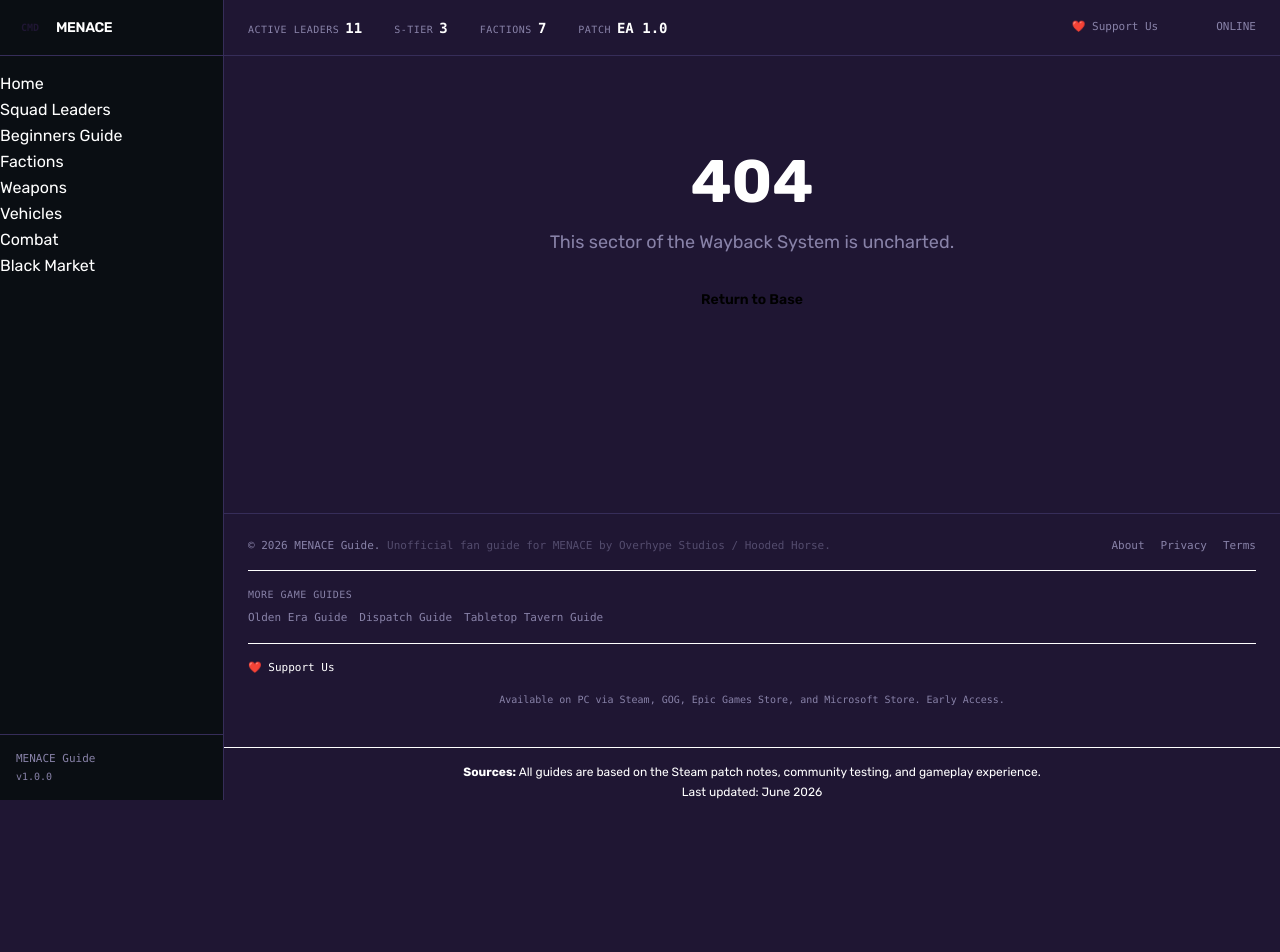
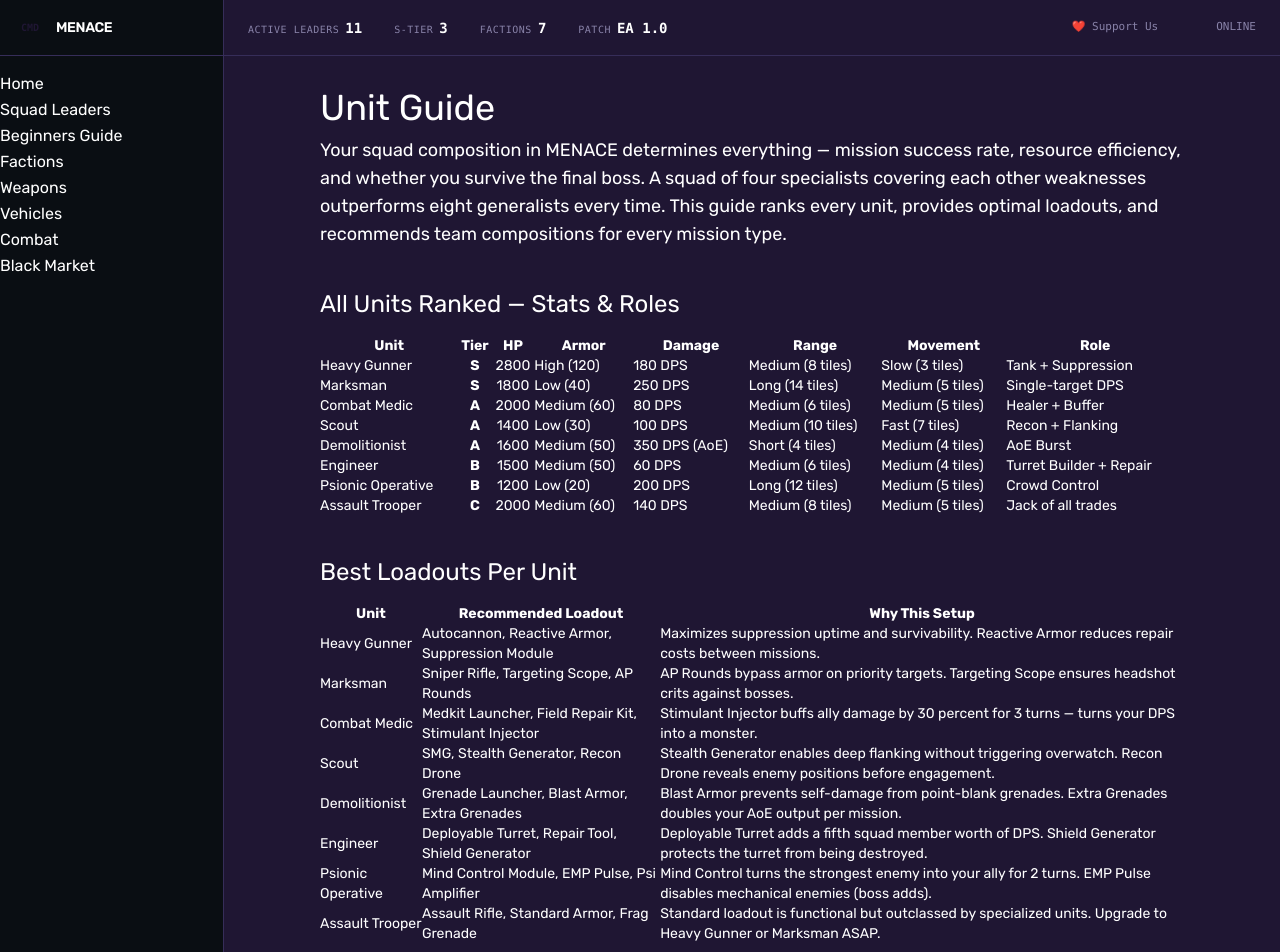
Before and after one commit to ryuuu2020/menace-guide, a Next.js app: page /unit-guide in a window 1280 px wide. Before the commit this address had no page. Shown: the top 952 px of the page. Before the commit the page ends 800 px from the top, so only its background shows below. Built offline with nearby package versions, Linux system fonts and the light colour scheme.

Commit message:
content: daily update July 2 — new guide pages

```diff
--- /dev/null
+++ b/app/unit-guide/page.tsx
@@ -0,0 +1,66 @@
+import Link from "next/link";
+
+export const metadata = {
+  title: "MENACE Unit Guide — All Units Ranked, Stats & Best Loadouts | MENACE Guide",
+  description: "Complete MENACE unit guide with stats, tier rankings, best loadouts, and tactical roles for every unit in the game. Build the optimal squad.",
+};
+
+const units = [
+  { unit: "Heavy Gunner", tier: "S", hp: "2800", armor: "High (120)", damage: "180 DPS", range: "Medium (8 tiles)", movement: "Slow (3 tiles)", role: "Tank + Suppression", loadout: "Autocannon, Reactive Armor, Suppression Module" },
+  { unit: "Marksman", tier: "S", hp: "1800", armor: "Low (40)", damage: "250 DPS", range: "Long (14 tiles)", movement: "Medium (5 tiles)", role: "Single-target DPS", loadout: "Sniper Rifle, Targeting Scope, AP Rounds" },
+  { unit: "Combat Medic", tier: "A", hp: "2000", armor: "Medium (60)", damage: "80 DPS", range: "Medium (6 tiles)", movement: "Medium (5 tiles)", role: "Healer + Buffer", loadout: "Medkit Launcher, Field Repair Kit, Stimulant Injector" },
+  { unit: "Scout", tier: "A", hp: "1400", armor: "Low (30)", damage: "100 DPS", range: "Medium (10 tiles)", movement: "Fast (7 tiles)", role: "Recon + Flanking", loadout: "SMG, Stealth Generator, Recon Drone" },
+  { unit: "Demolitionist", tier: "A", hp: "1600", armor: "Medium (50)", damage: "350 DPS (AoE)", range: "Short (4 tiles)", movement: "Medium (4 tiles)", role: "AoE Burst", loadout: "Grenade Launcher, Blast Armor, Extra Grenades" },
+  { unit: "Engineer", tier: "B", hp: "1500", armor: "Medium (50)", damage: "60 DPS", range: "Medium (6 tiles)", movement: "Medium (4 tiles)", role: "Turret Builder + Repair", loadout: "Deployable Turret, Repair Tool, Shield Generator" },
+  { unit: "Psionic Operative", tier: "B", hp: "1200", armor: "Low (20)", damage: "200 DPS", range: "Long (12 tiles)", movement: "Medium (5 tiles)", role: "Crowd Control", loadout: "Mind Control Module, EMP Pulse, Psi Amplifier" },
+  { unit: "Assault Trooper", tier: "C", hp: "2000", armor: "Medium (60)", damage: "140 DPS", range: "Medium (8 tiles)", movement: "Medium (5 tiles)", role: "Jack of all trades", loadout: "Assault Rifle, Standard Armor, Frag Grenade" },
+];
+
+const squadComps = [
+  { comp: "Classic Balanced", units: "Heavy Gunner, Marksman, Combat Medic, Scout", strategy: "Tank holds front, Marksman DPS from range, Medic sustains, Scout flanks", bestAgainst: "Standard missions, beginner-friendly" },
+  { comp: "Siege Breaker", units: "Heavy Gunner, Demolitionist, Combat Medic, Engineer", strategy: "Gunner suppresses, Demolitionist blows up clusters, Engineer deploys turret for extra firepower", bestAgainst: "Fortified positions, high enemy density" },
+  { comp: "Glass Cannon", units: "Marksman, Marksman (dup), Psionic Operative, Scout", strategy: "Double sniper eliminates priority targets before they act, Psionic CCs survivors, Scout spots targets", bestAgainst: "Boss fights, high-value target elimination" },
+];
+
+export default function UnitGuidePage() {
+  return (
+    <div className="max-w-4xl mx-auto px-4 py-8">
+      <h1 className="chapter-heading font-display text-4xl mb-2">Unit Guide</h1>
+      <p className="text-ink-faded text-lg mb-8 drop-cap">
+        Your squad composition in MENACE determines everything — mission success rate, resource efficiency, and whether you survive the final boss. A squad of four specialists covering each other weaknesses outperforms eight generalists every time. This guide ranks every unit, provides optimal loadouts, and recommends team compositions for every mission type.
+      </p>
+
+      <h2 className="chapter-heading font-display text-2xl mt-10 mb-4">All Units Ranked — Stats & Roles</h2>
+      <div className="overflow-x-auto">
+        <table className="parchment-table w-full text-sm">
+          <thead><tr><th>Unit</th><th>Tier</th><th>HP</th><th>Armor</th><th>Damage</th><th>Range</th><th>Movement</th><th>Role</th></tr></thead>
+          <tbody>{units.map((u, i) => (<tr key={i}><td className="font-display text-accent">{u.unit}</td><td className="text-center font-bold">{u.tier}</td><td className="text-center">{u.hp}</td><td>{u.armor}</td><td>{u.damage}</td><td>{u.range}</td><td>{u.movement}</td><td>{u.role}</td></tr>))}</tbody>
+        </table>
+      </div>
+
+      <h2 className="chapter-heading font-display text-2xl mt-10 mb-4">Best Loadouts Per Unit</h2>
+      <div className="overflow-x-auto">
+        <table className="parchment-table w-full text-sm">
+          <thead><tr><th>Unit</th><th>Recommended Loadout</th><th>Why This Setup</th></tr></thead>
+          <tbody>{units.map((u, i) => (<tr key={i}><td className="font-display text-accent">{u.unit}</td><td>{u.loadout}</td><td>{u.unit === "Heavy Gunner" ? "Maximizes suppression uptime and survivability. Reactive Armor reduces repair costs between missions." : u.unit === "Marksman" ? "AP Rounds bypass armor on priority targets. Targeting Scope ensures headshot crits against bosses." : u.unit === "Combat Medic" ? "Stimulant Injector buffs ally damage by 30 percent for 3 turns — turns your DPS into a monster." : u.unit === "Scout" ? "Stealth Generator enables deep flanking without triggering overwatch. Recon Drone reveals enemy positions before engagement." : u.unit === "Demolitionist" ? "Blast Armor prevents self-damage from point-blank grenades. Extra Grenades doubles your AoE output per mission." : u.unit === "Engineer" ? "Deployable Turret adds a fifth squad member worth of DPS. Shield Generator protects the turret from being destroyed." : u.unit === "Psionic Operative" ? "Mind Control turns the strongest enemy into your ally for 2 turns. EMP Pulse disables mechanical enemies (boss adds)." : "Standard loadout is functional but outclassed by specialized units. Upgrade to Heavy Gunner or Marksman ASAP."}</td></tr>))}</tbody>
+        </table>
+      </div>
+
+      <h2 className="chapter-heading font-display text-2xl mt-10 mb-4">Recommended Squad Compositions</h2>
+      <div className="overflow-x-auto">
+        <table className="parchment-table w-full text-sm">
+          <thead><tr><th>Composition</th><th>Units</th><th>Strategy</th><th>Best Against</th></tr></thead>
+          <tbody>{squadComps.map((s, i) => (<tr key={i}><td className="font-display text-accent">{s.comp}</td><td>{s.units}</td><td>{s.strategy}</td><td>{s.bestAgainst}</td></tr>))}</tbody>
+        </table>
+      </div>
+
+      <h2 className="chapter-heading font-display text-2xl mt-10 mb-4">FAQ</h2>
+      <div className="bg-parchment-light rounded-lg p-5 mb-4"><h3 className="font-display text-accent text-lg mb-2">What is the best unit for beginners?</h3><p className="text-ink-light">Heavy Gunner. The combination of high HP, strong armor, and suppression capability makes it the most forgiving unit. You can make positioning mistakes and still survive. The suppression mechanic neutralizes enemy threats without needing perfect aim or timing. Build your first squad around a Heavy Gunner core, then add a Marksman and Medic as you unlock more slots.</p></div>
+      <div className="bg-parchment-light rounded-lg p-5 mb-4"><h3 className="font-display text-accent text-lg mb-2">How many units should be in my squad?</h3><p className="text-ink-light">Four. The campaign is balanced around 4-unit squads, and spreading resources (upgrades, equipment, weapons) across more than 4 units leaves everyone under-geared. Focus on your core 4: Tank (Heavy Gunner), DPS (Marksman), Support (Combat Medic), and Flex (Scout or Demolitionist based on mission). Keep 2 backup units partially geared for missions where your main squad is injured, but invest 80 percent of your resources into the primary 4.</p></div>
+      <div className="bg-parchment-light rounded-lg p-5 mb-4"><h3 className="font-display text-accent text-lg mb-2">Should I mix unit types or stack one?</h3><p className="text-ink-light">Mix. Stacking two Heavy Gunners sounds durable but lacks damage output — you will survive longer but fail DPS checks on timed missions. Stacking two Marksmen sounds deadly but collapses the moment enemies close distance. The optimal squad covers all four combat pillars: Tank (damage absorption), DPS (damage output), Support (sustain + buffs), and Utility (recon/CC/AoE). One of each role outperforms any duplicate stack.</p></div>
+
+      <aside className="border-l-4 border-accent pl-4 mt-10"><h3 className="font-display text-lg text-ink mb-2">Related Guides</h3><ul className="space-y-1"><li><Link href="/faq" className="text-accent hover:underline">FAQ</Link></li><li><Link href="/best-team-comps" className="text-accent hover:underline">Best Team Comps</Link></li><li><Link href="/advanced-tactics" className="text-accent hover:underline">Advanced Tactics</Link></li><li><Link href="/builds" className="text-accent hover:underline">Builds Guide</Link></li></ul></aside>
+      <p className="text-ink-faded text-sm mt-10">Last updated: July 2, 2026.</p>
+    </div>
+  );
+}
```
